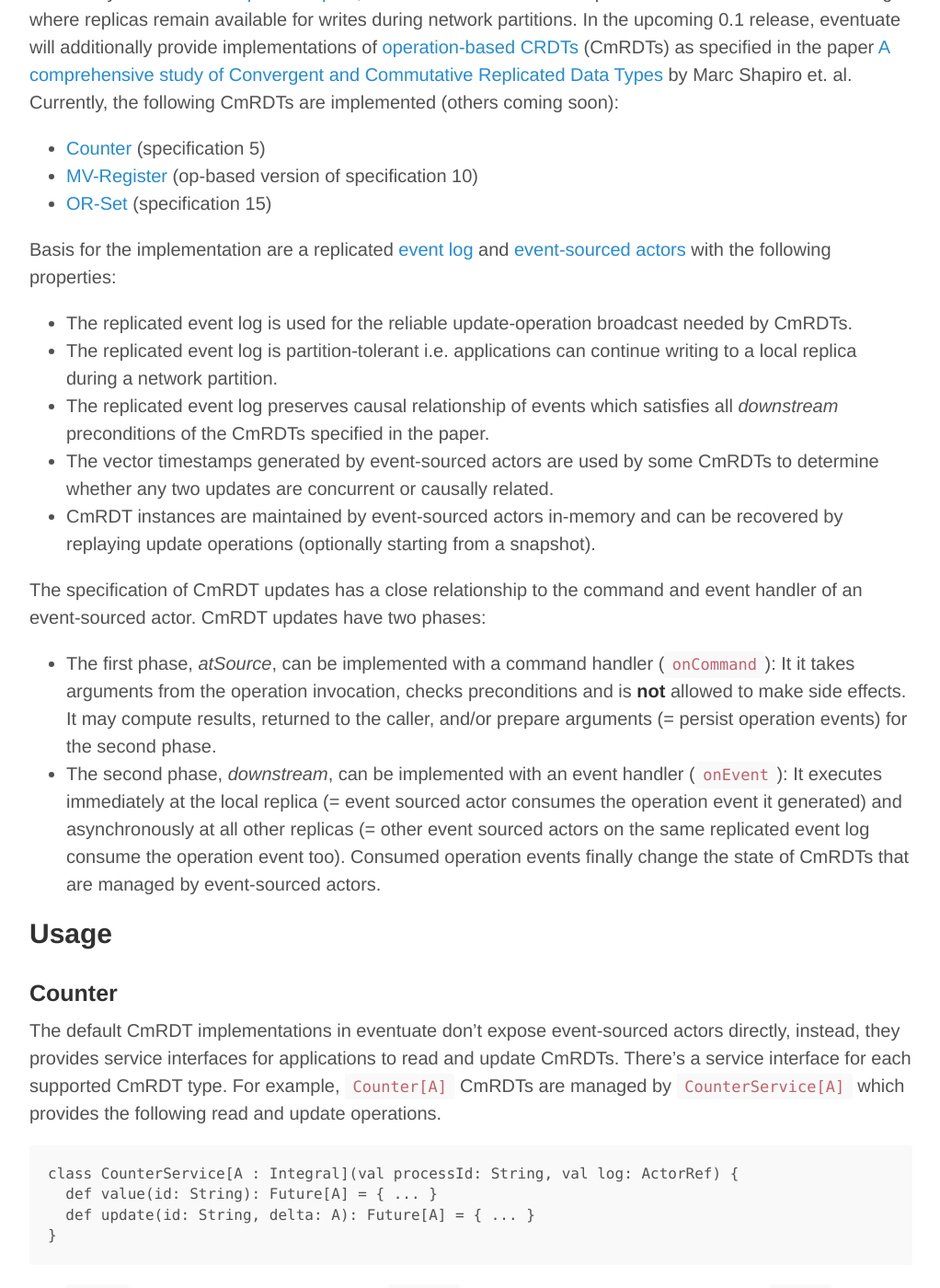
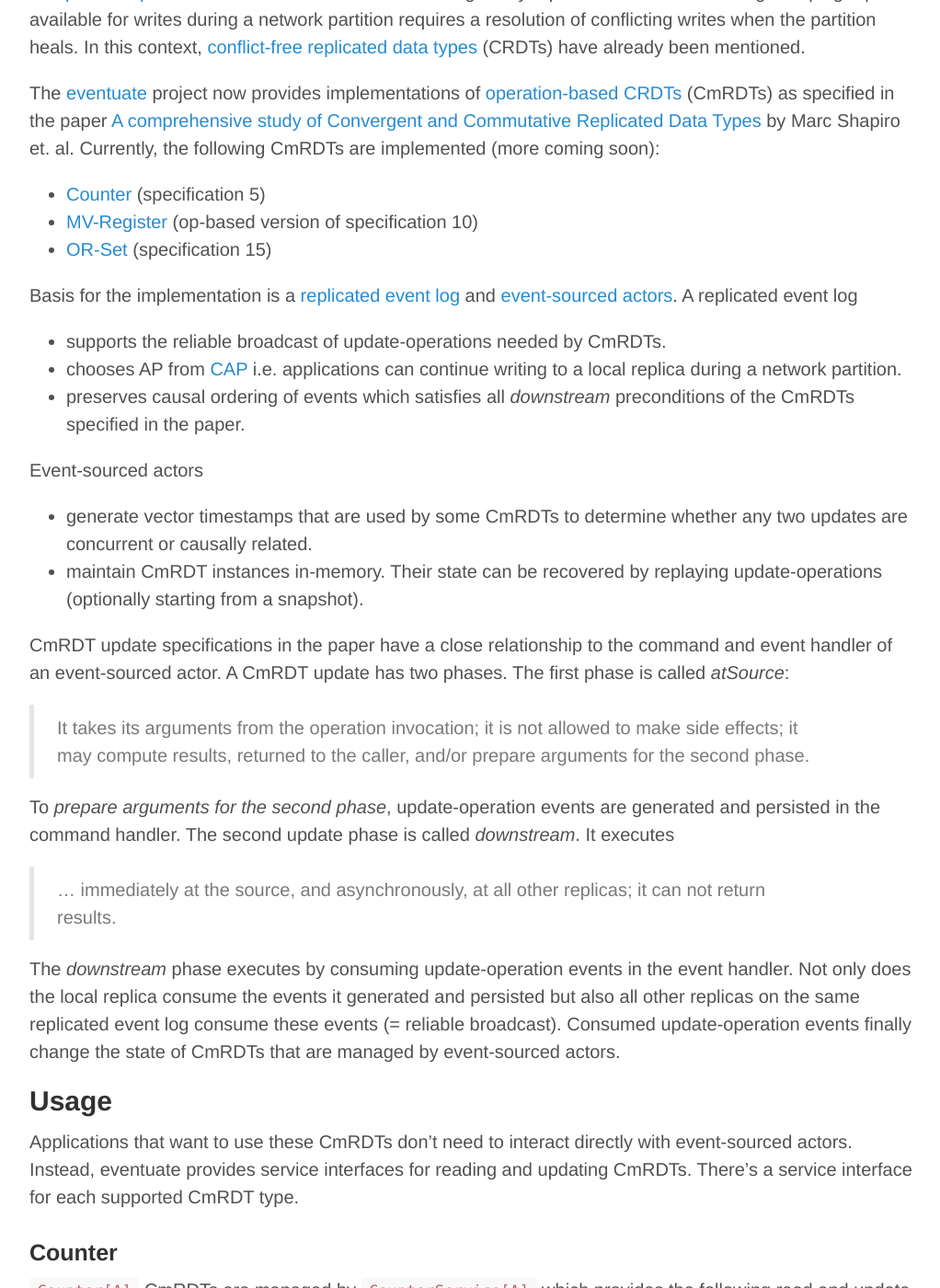
Before and after one commit to krasserm/krasserm.github.io, a Jekyll site: the page built from _posts/2015-02-17-Implementing-operation-based-CRDTs.md, in a window 1280 px wide and 1400 px high, scrolled down 195 px. Shown: the whole window at 92% size, without its empty margins (128-1150 px from the left). Built offline with Jekyll 4.4.1, drawn with Linux system fonts in a browser that asks for light colours; comment, search, counter and statistics services are not loaded; some of the changed text lies outside the part shown.

Commit message:
Updates based on feedback

```diff
--- a/_posts/2015-02-17-Implementing-operation-based-CRDTs.md
+++ b/_posts/2015-02-17-Implementing-operation-based-CRDTs.md
@@ -4,32 +4,43 @@ layout: post
 comments: true
 ---
 
-As already mentioned in a [previous post](http://krasserm.github.io/2015/01/13/event-sourcing-at-global-scale/), [eventuate](https://github.com/RBMHTechnology/eventuate) can be used to replicate actor state via event sourcing where replicas remain available for writes during network partitions. In the upcoming 0.1 release, eventuate will additionally provide implementations of [operation-based CRDTs](http://en.wikipedia.org/wiki/Conflict-free_replicated_data_type#Operation-based_CRDTs) (CmRDTs) as specified in the paper [A comprehensive study of Convergent and Commutative Replicated Data Types](http://hal.upmc.fr/docs/00/55/55/88/PDF/techreport.pdf) by Marc Shapiro et. al. Currently, the following CmRDTs are implemented (others coming soon):
+In a [previous post](http://krasserm.github.io/2015/01/13/event-sourcing-at-global-scale/) I described how actor state can be globally replicated via event sourcing. Keeping replicas available for writes during a network partition requires a resolution of conflicting writes when the partition heals. In this context, [conflict-free replicated data types](http://en.wikipedia.org/wiki/Conflict-free_replicated_data_type) (CRDTs) have already been mentioned.
 
-- [Counter](#counter) (specification 5)
-- [MV-Register](#mv-register) (op-based version of specification 10)
-- [OR-Set](#or-set) (specification 15)
+The [eventuate](https://github.com/RBMHTechnology/eventuate) project now provides implementations of [operation-based CRDTs](http://en.wikipedia.org/wiki/Conflict-free_replicated_data_type#Operation-based_CRDTs) (CmRDTs) as specified in the paper [A comprehensive study of Convergent and Commutative Replicated Data Types](http://hal.upmc.fr/docs/00/55/55/88/PDF/techreport.pdf) by Marc Shapiro et. al. Currently, the following CmRDTs are implemented (more coming soon):
 
-Basis for the implementation are a replicated [event log](https://github.com/RBMHTechnology/eventuate/blob/master/README.md#event-log) and [event-sourced actors](https://github.com/RBMHTechnology/eventuate/blob/master/README.md#event-sourced-actors) with the following properties:
+- [Counter](https://github.com/RBMHTechnology/eventuate/blob/blog-crdt/src/main/scala/com/rbmhtechnology/eventuate/crdt/Counter.scala) (specification 5)
+- [MV-Register](https://github.com/RBMHTechnology/eventuate/blob/blog-crdt/src/main/scala/com/rbmhtechnology/eventuate/crdt/MVRegister.scala) (op-based version of specification 10)
+- [OR-Set](https://github.com/RBMHTechnology/eventuate/blob/blog-crdt/src/main/scala/com/rbmhtechnology/eventuate/crdt/ORSet.scala) (specification 15)
 
-- The replicated event log is used for the reliable update-operation broadcast needed by CmRDTs.
-- The replicated event log is partition-tolerant i.e. applications can continue writing to a local replica during a network partition.
-- The replicated event log preserves causal relationship of events which satisfies all _downstream_ preconditions of the CmRDTs specified in the paper.
-- The vector timestamps generated by event-sourced actors are used by some CmRDTs to determine whether any two updates are concurrent or causally related.
-- CmRDT instances are maintained by event-sourced actors in-memory and can be recovered by replaying update operations (optionally starting from a snapshot).
+Basis for the implementation is a [replicated event log](https://github.com/RBMHTechnology/eventuate/blob/blog-crdt/README.md#event-log) and [event-sourced actors](https://github.com/RBMHTechnology/eventuate/blob/blog-crdt/README.md#event-sourced-actors). A replicated event log
 
-The specification of CmRDT updates has a close relationship to the command and event handler of an event-sourced actor. CmRDT updates have two phases:
+- supports the reliable broadcast of update-operations needed by CmRDTs.
+- chooses AP from [CAP](http://en.wikipedia.org/wiki/CAP_theorem) i.e. applications can continue writing to a local replica during a network partition.
+- preserves causal ordering of events which satisfies all _downstream_ preconditions of the CmRDTs specified in the paper.
 
-- The first phase, _atSource_, can be implemented with a command handler (`onCommand`): It it takes arguments from the operation invocation, checks preconditions and is **not** allowed to make side effects. It may compute results, returned to the caller, and/or prepare arguments (= persist operation events) for the second phase.
-- The second phase, _downstream_, can be implemented with an event handler (`onEvent`): It executes immediately at the local replica (= event sourced actor consumes the operation event it generated) and asynchronously at all other replicas (= other event sourced actors on the same replicated event log consume the operation event too). Consumed operation events finally change the state of CmRDTs that are managed by event-sourced actors.
+Event-sourced actors
+
+- generate vector timestamps that are used by some CmRDTs to determine whether any two updates are concurrent or causally related.
+- maintain CmRDT instances in-memory. Their state can be recovered by replaying update-operations (optionally starting from a snapshot).
+
+CmRDT update specifications in the paper have a close relationship to the command and event handler of an event-sourced actor. A CmRDT update has two phases. The first phase is called _atSource_:
+
+> It takes its arguments from the operation invocation; it is not allowed to make side effects; it may compute results, returned to the caller, and/or prepare arguments for the second phase.
+
+To _prepare arguments for the second phase_, update-operation events are generated and persisted in the command handler. The second update phase is called _downstream_. It executes
+
+> ... immediately at the source, and asynchronously, at all other replicas; it can not return results.
+
+The _downstream_ phase executes by consuming update-operation events in the event handler. Not only does the local replica consume the events it generated and persisted but also all other replicas on the same replicated event log consume these events (= reliable broadcast). Consumed update-operation events finally change the state of CmRDTs that are managed by event-sourced actors.
 
 Usage
 -----
 
+Applications that want to use these CmRDTs don't need to interact directly with event-sourced actors. Instead, eventuate provides service interfaces for reading and updating CmRDTs. There's a service interface for each supported CmRDT type.
+
 ### Counter
 
-The default CmRDT implementations in eventuate don't expose event-sourced actors directly, instead, they provides service interfaces for applications to read and update CmRDTs. There's a service interface for each supported CmRDT type. For example, `Counter[A]` CmRDTs are managed by
-`CounterService[A]` which provides the following read and update operations.
+`Counter[A]` CmRDTs are managed by `CounterService[A]` which provides the following read and update operations.
 
     class CounterService[A : Integral](val processId: String, val log: ActorRef) {
       def value(id: String): Future[A] = { ... }
@@ -74,7 +85,7 @@ Counters are created on demand if referenced the first time by an update operati
       def remove(id: String, entry: A): Future[Set[A]] = { ... }
     }
 
-Code
-----
+Running
+-------
 
-The current implementation is located [here](https://github.com/RBMHTechnology/eventuate/tree/master/src/main/scala/com/rbmhtechnology/eventuate/crdt). A running OR-Set example, based on a multi-JVM test, can be found [here](https://github.com/RBMHTechnology/eventuate/blob/master/src/multi-jvm/scala/com/rbmhtechnology/eventuate/crdt/ReplicatedORSetSpec.scala).
+A running OR-Set example, based on a multi-JVM test, can be found [here](https://github.com/RBMHTechnology/eventuate/blob/blog-crdt/src/multi-jvm/scala/com/rbmhtechnology/eventuate/crdt/ReplicatedORSetSpec.scala).
```
